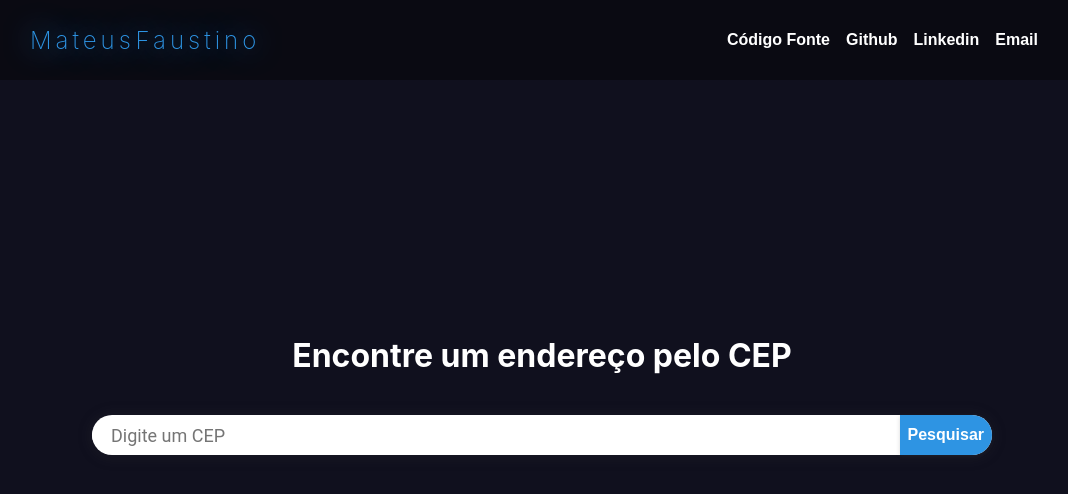
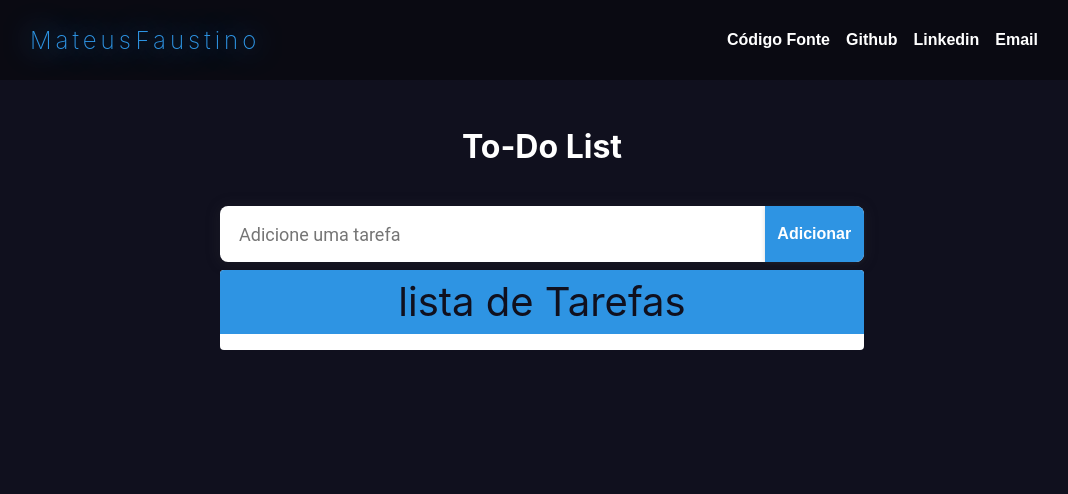
Before and after one commit to mateusfaustino/todo-list-project, a React (Create React App) app in the folder todo-list/: page / in a window 1280 px wide. Shown: the top 494 px of the page, without its empty margins (98-1166 px from the left). Built offline with nearby package versions, Linux system fonts and the light colour scheme.

Commit message:
todo list is funtional now

```diff
--- a/todo-list/src/App.js
+++ b/todo-list/src/App.js
@@ -1,7 +1,7 @@
-import Cep from './Pages/Cep'
+import TodoList from './Pages/TodoList'
 import Navbar from './Components/Header';
 import scroll from './StyleGuide/atoms/scroll';
-import { animation } from './StyleGuide/styles';
+import { animation, color } from './StyleGuide/styles';
 import { createGlobalStyle } from 'styled-components';
 import {
   BrowserRouter as Router,
@@ -16,6 +16,15 @@ const GlobalStyle = createGlobalStyle`
   }
   ${scroll}
   ${animation}
+  body{
+    background: ${color.dark2};
+  }
+  li{
+    list-style:none;
+  }
+  a{
+    text-decoration:none;
+  }
 `
 const appLinks= {
   sorce:'https://github.com/mateusfaustino/consulta-de-endereco-pelo-cep',
@@ -30,7 +39,7 @@ function   App() {
      <Navbar appLinks={appLinks}/>
      <Switch>
        <Route path='/'>
-         <Cep/>
+         <TodoList/>
        </Route>
      </Switch>
    </Router>
--- a/todo-list/src/Components/Button.js
+++ b/todo-list/src/Components/Button.js
@@ -1,6 +1,6 @@
 import { color, shadow, border,typography,breakpoint } from "../StyleGuide/styles"
 import styled from "styled-components"
-import { MdSearch } from 'react-icons/md';
+import { MdAdd } from 'react-icons/md';
 
 const Btn =styled.button`
 width: fit-content;
@@ -27,7 +27,7 @@ display: inline-flex;
 align-items: center;
 justify-content: center;
 background-color: ${color.primary0};
-border-radius: 0 32px 32px 0;
+border-radius: 0 8px 8px 0;
 margin: 0 auto;
 padding: 8px 12px;
 overflow: hidden;
@@ -54,7 +54,7 @@ svg{
 }
 `
 const Text = styled.p`
-
+    padding:8px;
     ${typography.paragraph_bold(color.white)}
     text-align: center;
     &::selection {
@@ -82,17 +82,17 @@ export const button_small = styled.button`
 `
 export default function Button (props){
     return(
-        <SearchButton>
+        <Btn>
             <Text>
             {props.children}
             </Text>
-        </SearchButton>
+        </Btn>
     )
 }
 export function SearchButton (props){
     return(
         <SearchBtn onClick={props.onClick} type="button">
-        <MdSearch/>
+        <MdAdd/>
             <Text>
             {props.children}
             </Text>
--- /dev/null
+++ b/todo-list/src/Components/Input.js
@@ -0,0 +1,52 @@
+import React from 'react'
+import styled from 'styled-components'
+import { border, shadow, color } from '../StyleGuide/styles'
+import {SearchButton} from '../Components/Button'
+const Container = styled.div`
+    display:flex;
+    align-items:center;
+    justify-content:center;
+    flex-direction:row;
+    color: #fff;
+    font-family: "Segoe UI", sans-serif;
+    width:100%;
+    max-width:900px;
+    background:#fff;
+    margin: 8px 0;
+    border-radius: ${border.border8};
+    box-shadow:${shadow.shadow3};
+
+`
+const Input = styled.input`
+    display:flex;
+    align-items:center;
+    justify-content:center;
+    flex-direction:column;
+    font-family: "Segoe UI", sans-serif;
+    width:100%;
+    hight:100%;
+    border-radius:${border.border8};
+    line-height: 25px;
+    border: none;
+    margin: 7px 0 6px;
+    padding: 0 0 0 19px;
+    font-size: 18px;
+    font-family: Roboto,Helvetica Neue,Arial,sans-serif;
+    color: rgba(0,0,0,.87);
+    word-wrap: break-word;
+    outline: none;
+    -webkit-tap-highlight-color: transparent;
+    background: ${color.white}!important;
+
+`
+const InputComponent = (props) =>{
+
+    return(
+        <Container >
+                <Input  value={props.value} onChange={props.onChange}  type="text" spellcheck="false" role="combobox" placeholder={props.placeholder} aria-live="polite"></Input>
+                <SearchButton onClick={props.onClickButton}>{props.buttonText}</SearchButton>
+        </Container>
+    )
+}
+
+export default InputComponent
--- /dev/null
+++ b/todo-list/src/Components/Title.js
@@ -0,0 +1,16 @@
+import React from 'react'
+import styled from 'styled-components';
+import { typography } from '../StyleGuide/styles';
+
+const Title = styled.h1`
+color:#fff;
+padding-bottom:32px;
+${typography.header_2('#fff')}
+`
+const TitleComponent = (props) => {
+    return(
+        <Title>{props.children}</Title>
+    )
+}
+
+export default TitleComponent
--- /dev/null
+++ b/todo-list/src/Pages/TodoList.js
@@ -0,0 +1,94 @@
+import React,{ useState } from 'react'
+import styled from 'styled-components'
+import { color,typography, border, breakpoint} from '../StyleGuide/styles'
+import Input from '../Components/Input'
+import Title from '../Components/Title'
+const Container = styled.div`
+    width:100%;
+    margin:auto;
+    max-width:900px;
+    height:100vh;
+    display:flex;
+    flex-direction:column;
+    align-items:center;
+    justify-content:flex-start;
+    background:#10101E;
+    width:100%;
+    padding: 20vw 10vw;
+    form{
+        width:100%;
+    }
+    @media (min-width: ${breakpoint.mobile}) {
+        padding: 10vw 10vw;
+    }
+
+`
+const TodoListWhapper = styled.div`
+    width:100%;
+    display:flex;
+    flex-direction:column;
+    align-items:flex-start;
+    justify-content:flex-start;
+    border-radius:${border.border4};
+    background: ${color.white};
+
+
+    `
+    const Header = styled.div`
+    border-radius: 4px 4px 0 0 ;
+        display:flex;
+        flex-direction:column;
+        align-items:center;
+        justify-content:center;
+        width:100%;
+        background:${color.primary0};
+        padding:8px;
+        h2{
+            ${typography.header_1(color.dark2)}
+            font-weight: 400;
+        }
+
+`
+const TodoListBody = styled.ul`
+    width:100%;
+    padding:8px;
+    li{
+        margin-bottom:8px;
+        width:100%;
+        ${typography.paragraph_bold(color.dark2)}
+        border-bottom: 1px solid ${color.dark2};
+    }
+`
+const Todo =  (props) => {
+
+    const [items, setItems] = useState([])
+    const [text, setText] = useState()
+    function handleChange(event) {
+        let typedText = event.target.value
+        setText(typedText)
+    }
+    function AddItem(event) {
+        event.preventDefault()
+        setItems(([...items, text]))
+        setText("")
+
+    }
+    return(
+        <Container>
+            <Title>To-Do List</Title>
+            <form>
+                <Input value={text} onClickButton={AddItem} onChange={handleChange} buttonText="Adicionar" placeholder="Adicione uma tarefa" type='text'></Input>
+            </form>
+            <TodoListWhapper>
+                <Header>
+                    <h2>lista de Tarefas</h2>
+                </Header>
+                <TodoListBody>
+                    {items.map((item,index)=><li key={index}>{item}</li>)}
+                </TodoListBody>
+            </TodoListWhapper>
+        </Container>
+
+    )
+}
+export default Todo
```
